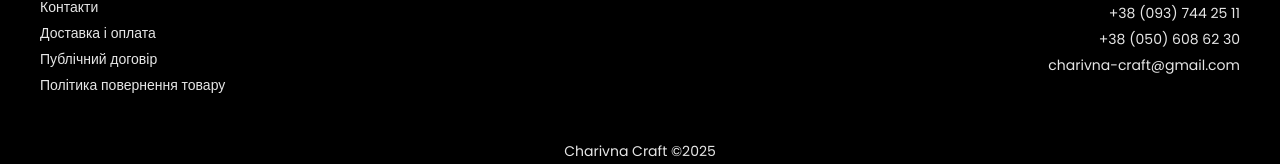
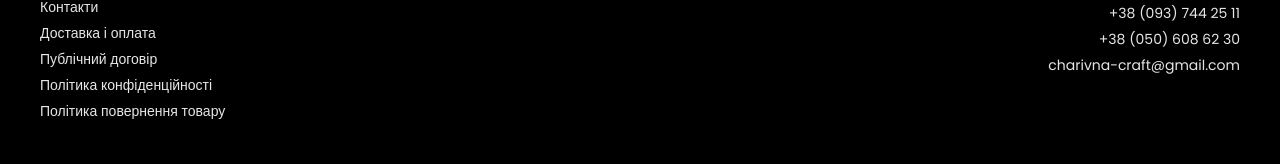
Before and after one commit to anton-sedchenko/online-store-project, a React (Vite) app in the folder client/: page / in a window 1280 px wide. Shown: the part 1100-1264 px from the top of the page. Built offline with nearby package versions, Linux system fonts and the light colour scheme; no server answers.

Commit message:
added privacy page

```diff
--- a/client/src/components/Footer.jsx
+++ b/client/src/components/Footer.jsx
@@ -5,7 +5,7 @@ import {
     DELIVERY_PAYMENT_ROUTE,
     OFERTA_ROUTE,
     RETURN_POLICY_ROUTE,
-    HOME_ROUTE
+    HOME_ROUTE, PRIVACY_ROUTE
 } from "../utils/consts.js";
 
 const Footer = () => {
@@ -28,6 +28,9 @@ const Footer = () => {
                         </Link>
                         <Link to={OFERTA_ROUTE} onClick={() => window.scrollTo(0, 0)}>
                             Публічний договір
+                        </Link>
+                        <Link to={PRIVACY_ROUTE} onClick={() => window.scrollTo(0, 0)}>
+                            Політика конфіденційності
                         </Link>
                         <Link to={RETURN_POLICY_ROUTE} onClick={() => window.scrollTo(0, 0)}>
                             Політика повернення товару
```
